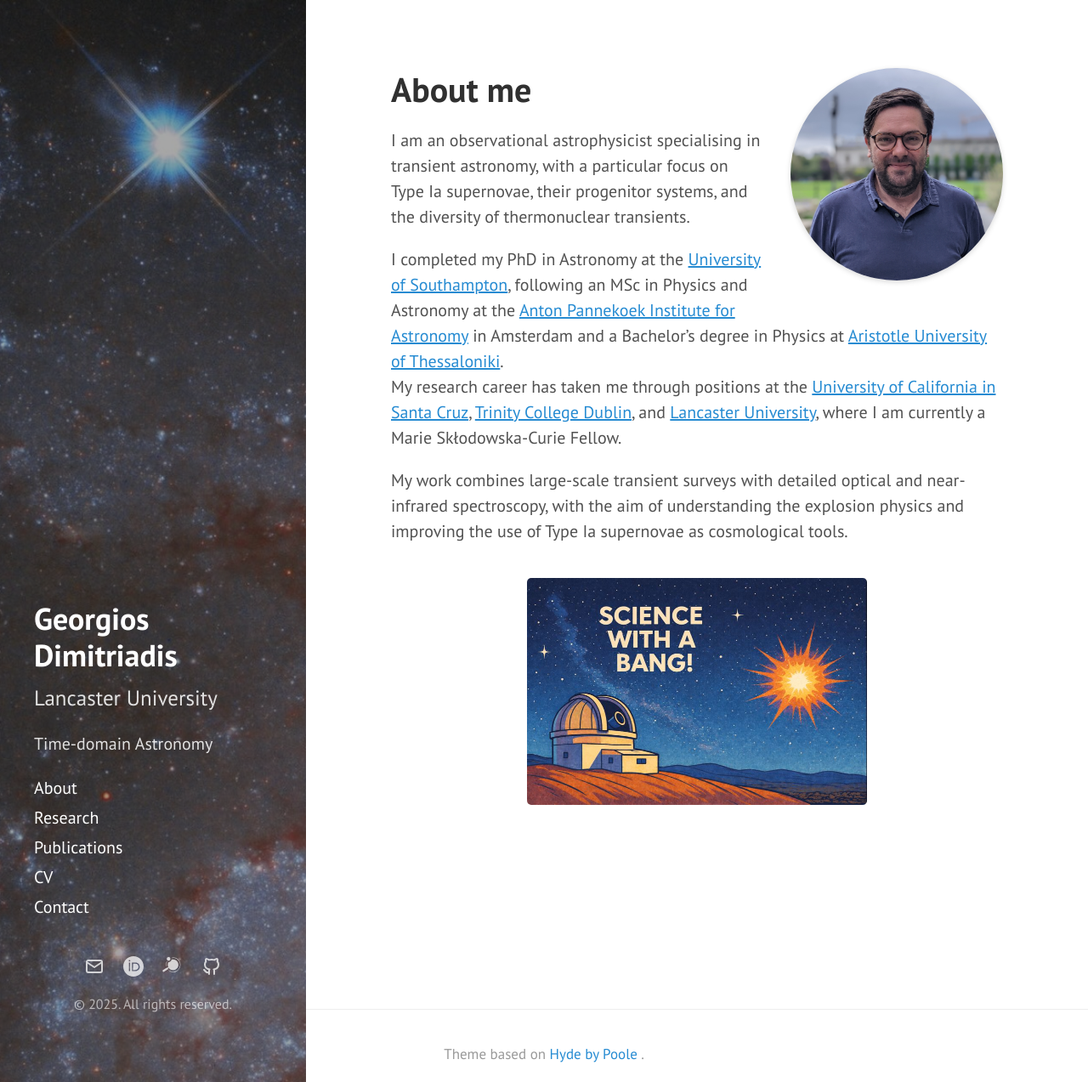
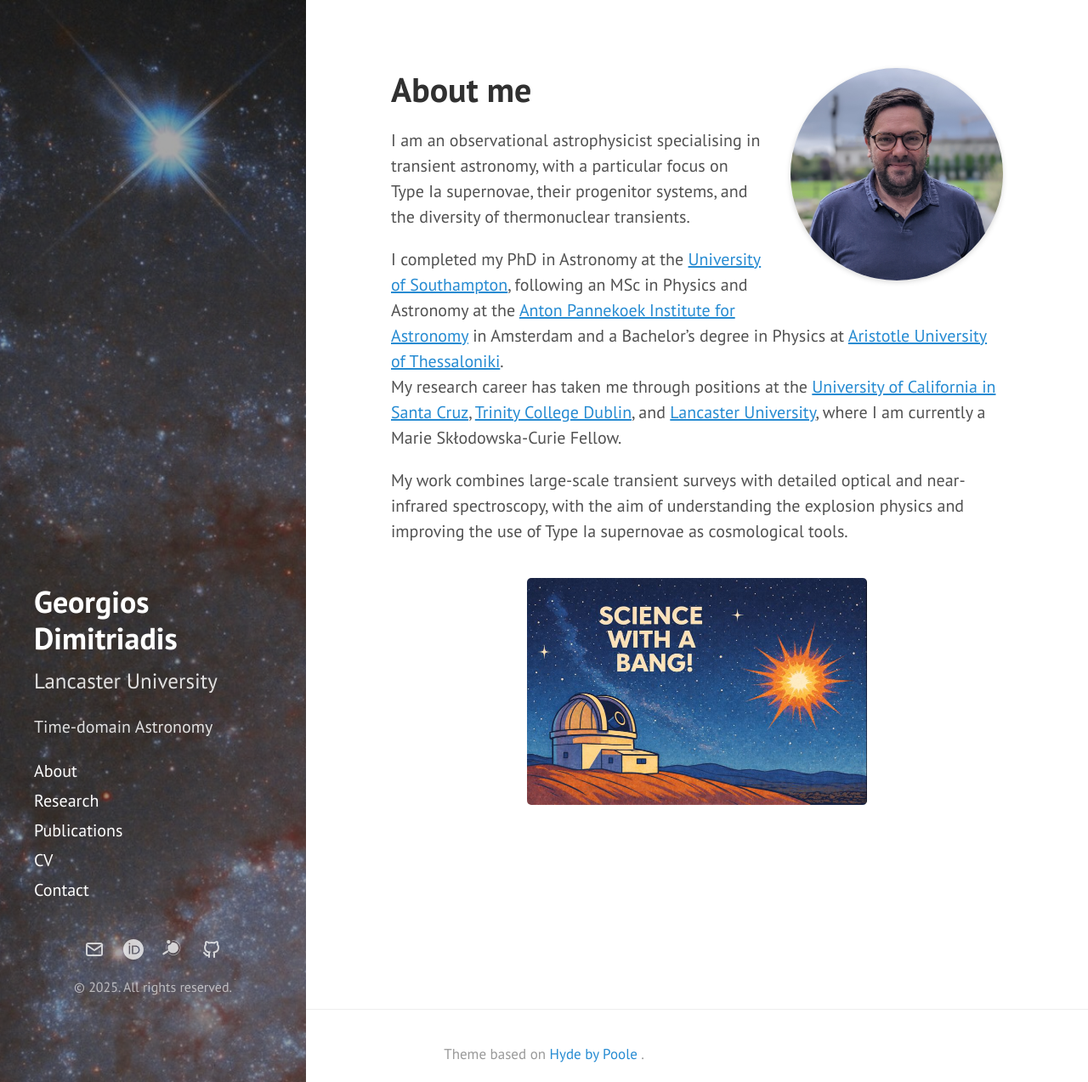
Before and after one commit to geodimitriadis/geodimitriadis.github.io, a Jekyll site: the page built from index.md, in a window 1280 px wide and 1273 px high. Shown: the whole window at 85% size. Built offline with Jekyll 4.4.1, drawn with Linux system fonts in a browser that asks for light colours.

Commit message:
Update hyde.css

```diff
--- a/public/css/hyde.css
+++ b/public/css/hyde.css
@@ -140,7 +140,7 @@ a.sidebar-nav-item:focus {
   .sidebar-sticky {
     position: absolute;
     right:  1rem;
-    bottom: 3rem;
+    bottom: 4rem;
     left:   1rem;
   }
 }
```
